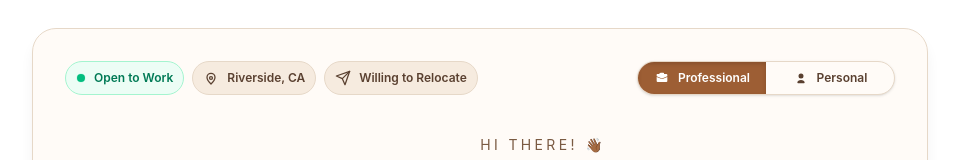
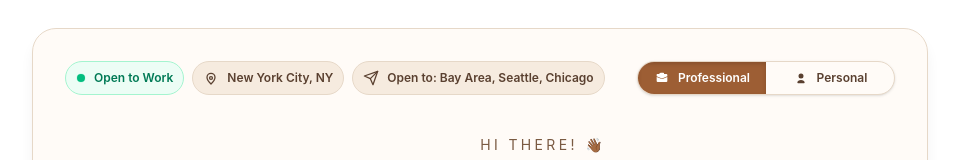
Before and after one commit to siraajkudtarkar/portfolio, a Next.js app: page / in a window 1280 px wide. Shown: the part 170-330 px from the top of the page, without its empty margins (160-1119 px from the left). Built offline with nearby package versions, Linux system fonts and the light colour scheme; a web font is replaced by a local one.

Commit message:
Updated location

```diff
--- a/app/page.tsx
+++ b/app/page.tsx
@@ -370,7 +370,7 @@ export default function Home() {
                   <path d="M12 21s-6-5.6-6-10a6 6 0 1 1 12 0c0 4.4-6 10-6 10Z" />
                   <circle cx="12" cy="12" r="2.2" />
                 </svg>
-                <span>Riverside, CA</span>
+                <span>New York City, NY</span>
               </span>
 
               <span className="inline-flex items-center gap-2 rounded-full border border-[#e6d8c8] bg-[#f6ebdf] px-2.5 py-2 text-xs font-semibold text-[#5a4030] dark:border-[#3b2a1f] dark:bg-[#2a1b12] dark:text-[#e4d4c6]">
@@ -378,7 +378,7 @@ export default function Home() {
                   <path d="m22 2-7 20-4-9-9-4Z" />
                   <path d="M22 2 11 13" />
                 </svg>
-                <span>Willing to Relocate</span>
+                <span>Open to: Bay Area, Seattle, Chicago</span>
               </span>
             </div>
 
```
